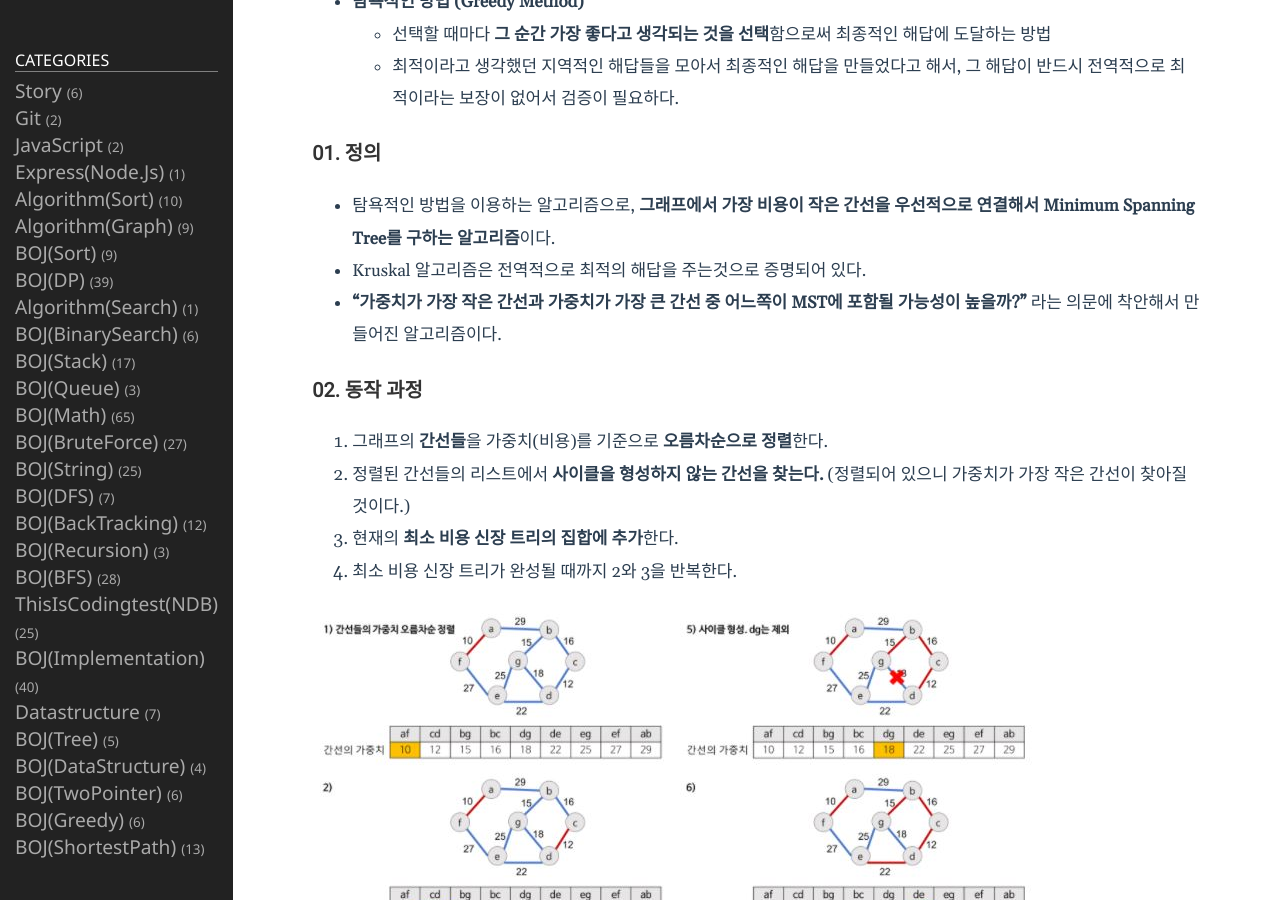
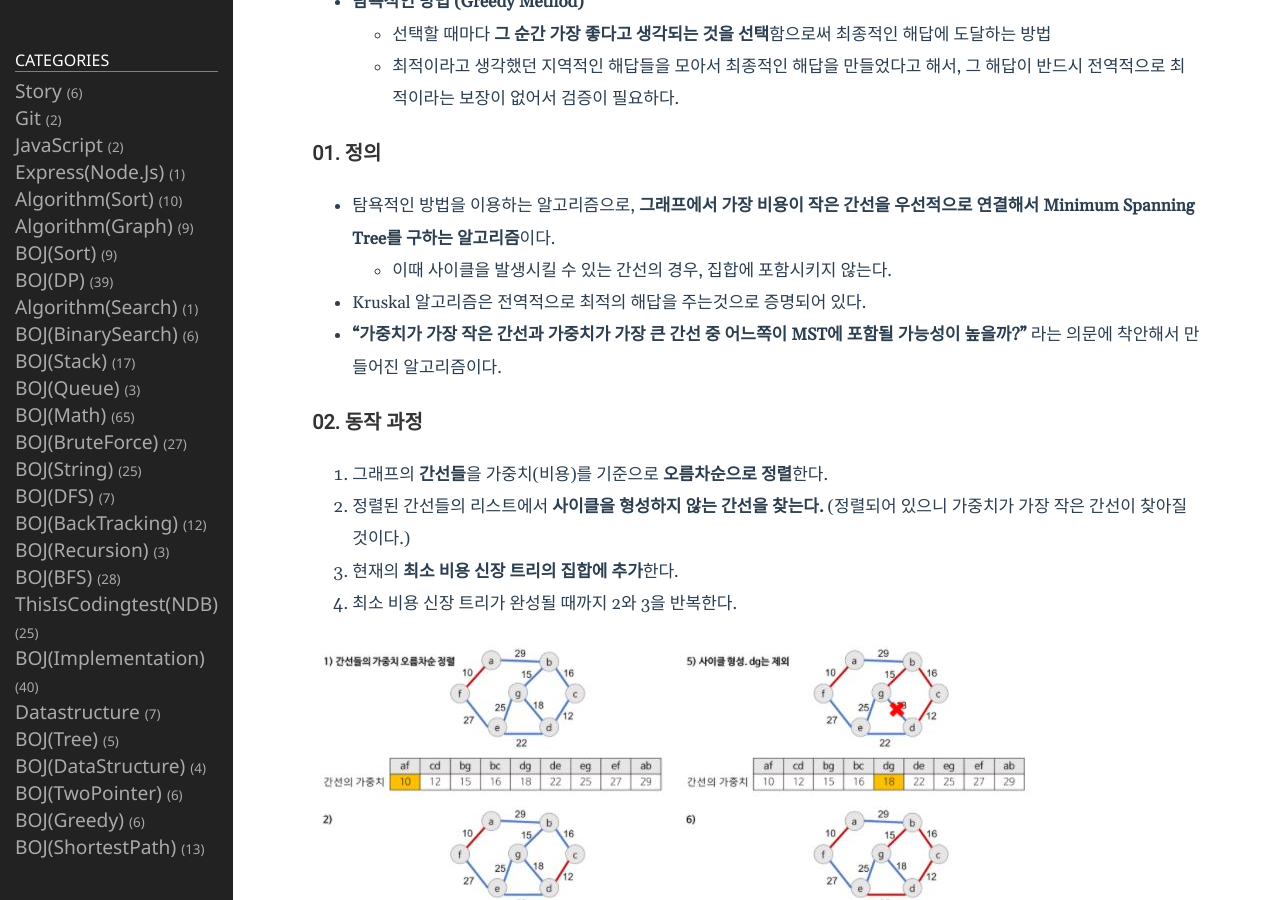
Before and after one commit to qkrrlgh519/qkrrlgh519.github.io, a Jekyll site: the page built from _posts/2021-02-01-Algorithm-Graph-Kruskal.markdown, in a window 1280 px wide and 900 px high, scrolled down 337 px. Built offline with Jekyll 4.4.1, drawn with Linux system fonts in a browser that asks for light colours.

Commit message:
feat: 크루스칼 알고리즘 관련 내용 추가

```diff
--- a/_posts/2021-02-01-Algorithm-Graph-Kruskal.markdown
+++ b/_posts/2021-02-01-Algorithm-Graph-Kruskal.markdown
@@ -16,6 +16,7 @@ categories: Algorithm(Graph)
 ### 01. 정의
 
 - 탐욕적인 방법을 이용하는 알고리즘으로, **그래프에서 가장 비용이 작은 간선을 우선적으로 연결해서 Minimum Spanning Tree를 구하는 알고리즘**이다.
+  - 이때 사이클을 발생시킬 수 있는 간선의 경우, 집합에 포함시키지 않는다.
 - Kruskal 알고리즘은 전역적으로 최적의 해답을 주는것으로 증명되어 있다.
 - **"가중치가 가장 작은 간선과 가중치가 가장 큰 간선 중 어느쪽이 MST에 포함될 가능성이 높을까?"** 라는 의문에 착안해서 만들어진 알고리즘이다.
 
@@ -135,5 +136,6 @@ Kruskal();
 
 - C언어로 쉽게 풀어쓴 자료구조 (천인국, 공용해, 하상호 지음)
 - 알고리즘 문제 해결 전략 2 (구종만 지음)
+- [이것이 코딩테스트다 (나동빈 지음)](https://www.hanbit.co.kr/store/books/look.php?p_code=B8945183661)
 - [https://gmlwjd9405.github.io/2018/08/29/algorithm-kruskal-mst.html](https://gmlwjd9405.github.io/2018/08/29/algorithm-kruskal-mst.html)
 - [https://m.blog.naver.com/ndb796/221230994142](https://m.blog.naver.com/ndb796/221230994142)
```
